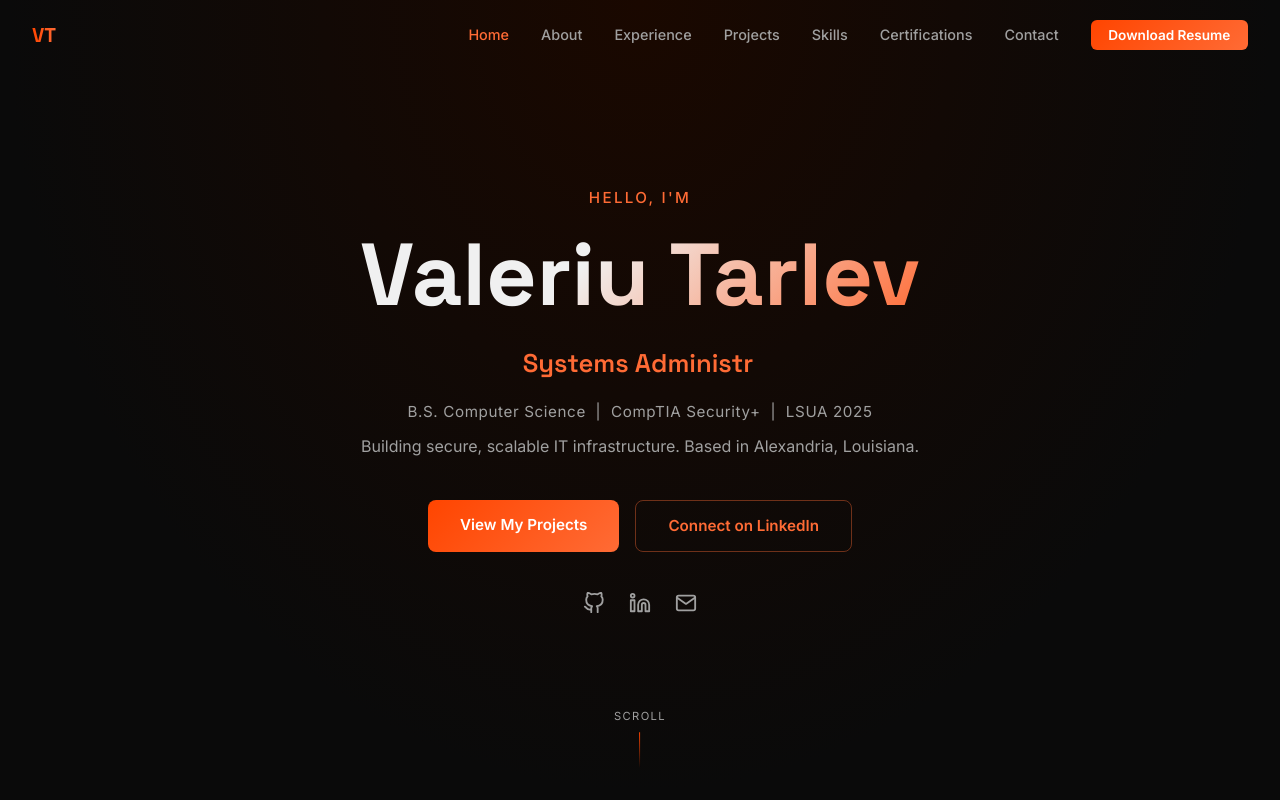
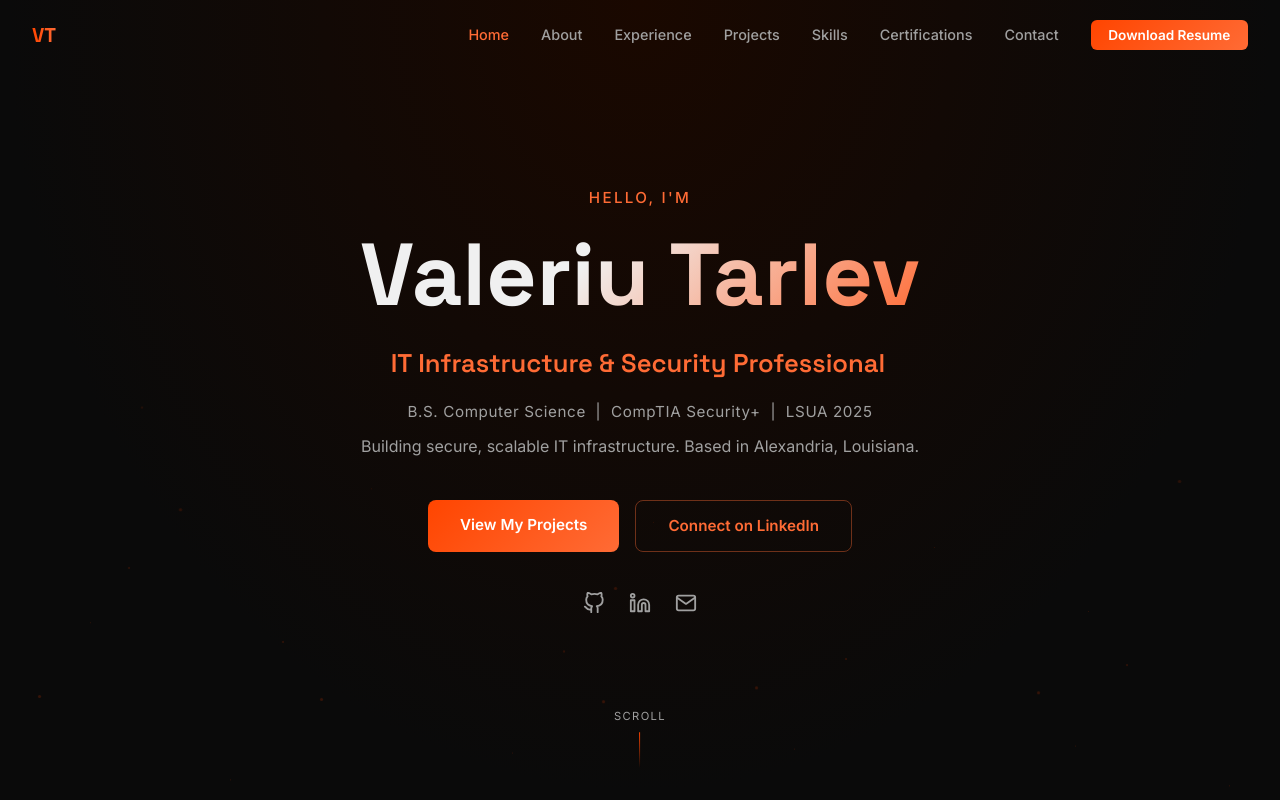
Before and after one commit to ValeriuTarlev/valeriutarlev.github.io, a React (Vite) app: page / in a window 1280 px wide. Shown: the top 800 px of the page. Built offline with nearby package versions, Linux system fonts and the light colour scheme.

Commit message:
fix: replace tsParticles with CSS particles, reorder typing phrases

```diff
--- a/src/components/Hero.jsx
+++ b/src/components/Hero.jsx
@@ -1,14 +1,12 @@
-import { useEffect, useState, useCallback } from 'react'
+import { useEffect, useState } from 'react'
 import { motion } from 'framer-motion'
-import Particles from '@tsparticles/react'
-import { loadSlim } from '@tsparticles/slim'
 import { FiGithub, FiLinkedin, FiMail } from 'react-icons/fi'
 
 const phrases = [
+  'Network Engineer',
   'IT Infrastructure & Security Professional',
+  'Cybersecurity Enthusiast',
   'Systems Administrator',
-  'Network Engineer',
-  'Cybersecurity Enthusiast',
 ]
 
 function useTypingEffect(phrases) {
@@ -39,14 +37,18 @@ function useTypingEffect(phrases) {
   return text
 }
 
+// Static particle data — generated once, never changes
+const PARTICLES = Array.from({ length: 30 }, (_, i) => ({
+  id: i,
+  left: `${(i * 37 + 11) % 100}%`,
+  size: ((i * 13 + 7) % 3) + 1,
+  delay: `${(i * 1.3) % 8}s`,
+  duration: `${((i * 7 + 12) % 10) + 12}s`,
+  opacity: (((i * 17 + 5) % 25) + 8) / 100,
+}))
+
 export default function Hero() {
   const typedText = useTypingEffect(phrases)
-  const [particlesInit, setParticlesInit] = useState(false)
-
-  const initParticles = useCallback(async (engine) => {
-    await loadSlim(engine)
-    setParticlesInit(true)
-  }, [])
 
   return (
     <section
@@ -61,48 +63,25 @@ export default function Hero() {
         background: 'radial-gradient(ellipse at 50% 0%, #1a0800 0%, #0a0a0a 70%)',
       }}
     >
-      {/* Particles */}
-      <Particles
-        id="tsparticles"
-        init={initParticles}
-        style={{ position: 'absolute', inset: 0 }}
-        options={{
-          background: { color: { value: 'transparent' } },
-          fpsLimit: 30,
-          interactivity: {
-            events: {
-              onHover: { enable: true, mode: 'grab' },
-              onClick: { enable: false },
-            },
-            modes: {
-              grab: { distance: 120, links: { opacity: 0.4 } },
-            },
-          },
-          particles: {
-            color: { value: '#FF4500' },
-            links: {
-              color: '#FF4500',
-              distance: 120,
-              enable: true,
-              opacity: 0.12,
-              width: 1,
-            },
-            move: {
-              direction: 'none',
-              enable: true,
-              outModes: { default: 'bounce' },
-              random: true,
-              speed: 0.5,
-              straight: false,
-            },
-            number: { density: { enable: true, area: 900 }, value: 35 },
-            opacity: { value: { min: 0.1, max: 0.35 } },
-            shape: { type: 'circle' },
-            size: { value: { min: 1, max: 2.5 } },
-          },
-          detectRetina: false,
-        }}
-      />
+      {/* CSS particles — no canvas, no JS loop */}
+      <div style={{ position: 'absolute', inset: 0, pointerEvents: 'none' }}>
+        {PARTICLES.map(p => (
+          <span
+            key={p.id}
+            style={{
+              position: 'absolute',
+              bottom: '-4px',
+              left: p.left,
+              width: `${p.size}px`,
+              height: `${p.size}px`,
+              borderRadius: '50%',
+              background: '#FF4500',
+              opacity: p.opacity,
+              animation: `floatUp ${p.duration} ${p.delay} linear infinite`,
+            }}
+          />
+        ))}
+      </div>
 
       {/* Content */}
       <div style={{ position: 'relative', zIndex: 1, textAlign: 'center', padding: '0 1.5rem', maxWidth: '860px' }}>
@@ -262,6 +241,11 @@ export default function Hero() {
           0%, 100% { opacity: 1; }
           50% { opacity: 0; }
         }
+        @keyframes floatUp {
+          0%   { transform: translateY(0)     scaleX(1);   opacity: var(--op, 0.2); }
+          50%  { transform: translateY(-50vh) scaleX(1.2); opacity: calc(var(--op, 0.2) * 0.6); }
+          100% { transform: translateY(-100vh) scaleX(1);  opacity: 0; }
+        }
       `}</style>
     </section>
   )
```
